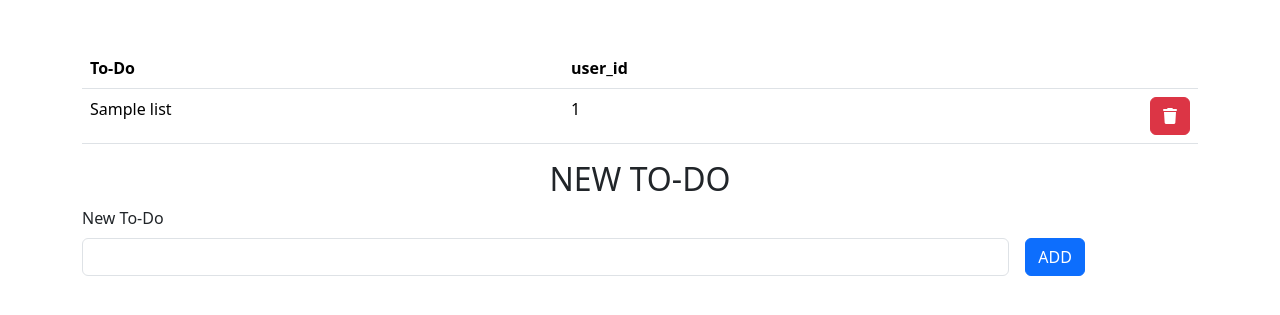
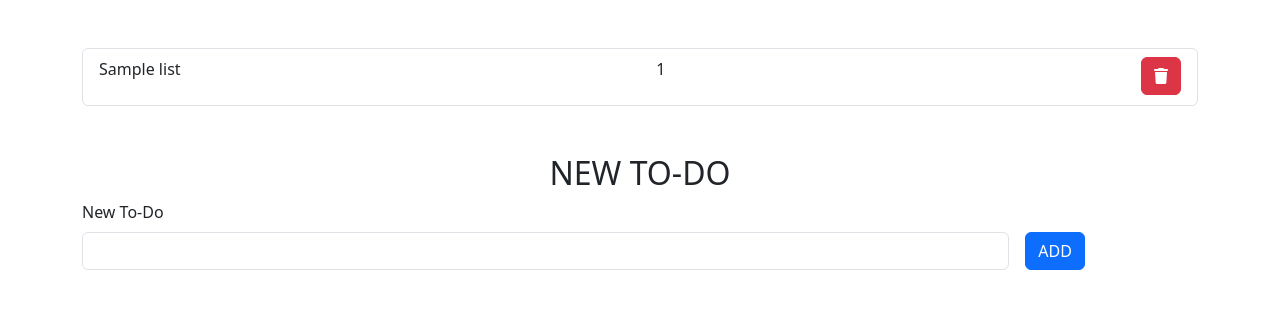
Before and after one commit to FedericoPiazzolla/my-todos, a PHP site: page /index.php in a window 1280 px wide. Shown: the part 56-371 px from the top of the page. Run offline with PHP 8.4, Linux system fonts and the light colour scheme; the visitor is signed in with stand-in values (Sample User, id 1); tables that the repository leaves empty or names only in its code hold one stand-in row (values such as "Sample post").

Commit message:
add: modify table in ul

```diff
--- a/index.php
+++ b/index.php
@@ -82,34 +82,24 @@ $connection->close();
     <?php if (!empty($_SESSION['user_id']) && !empty($_SESSION['username'])) { ?>
 
       <?php if ($results && $results->num_rows >= 0) { ?>
-        <table class="table">
-          <thead>
-            <tr>
-              <th scope="col">To-Do</th>
-              <th scope="col">user_id</th>
-              <th scope="col"></th>
-            </tr>
-          </thead>
-          <tbody>
+
         <!-- ciclo while per mostrare gli elementi del db in una tabella -->
+        <ul class="list-group">
           <?php while ($row = $results->fetch_assoc()) { ?>
-              <tr>
-                <td><?php echo $row['nome_todo'] ?></td>
-                <td><?php echo $row['user_id'] ?></td>
-                <td class="text-end">
+
+            <li class="list-group-item d-flex justify-content-between">
+              <p><?php echo $row['nome_todo'] ?></p>
+              <p><?php echo $row['user_id'] ?></p>
               <form action="index.php" method="POST">
                 <input type="hidden" type="text" value="<?php echo $row['id'] ?>" name="delete">
                 <button type="submit" class="btn btn-danger"><i class="fa-solid fa-trash"></i></button>
               </form>
-                </td>
-              </tr>
-              </tr>
-          </tbody>
+            </li>
           <?php } ?>
-        </table>
+        </ul>
 
         <!-- ADD NEW TODO -->
-        <h2 class="text-center">NEW TO-DO</h2>
+        <h2 class="text-center pt-5">NEW TO-DO</h2>
 
         <form class="row g-3 align-items-end" action="index.php" method="POST">
           <div class="col-10">
```
Lines whose indentation alone changed are shown as unchanged.
